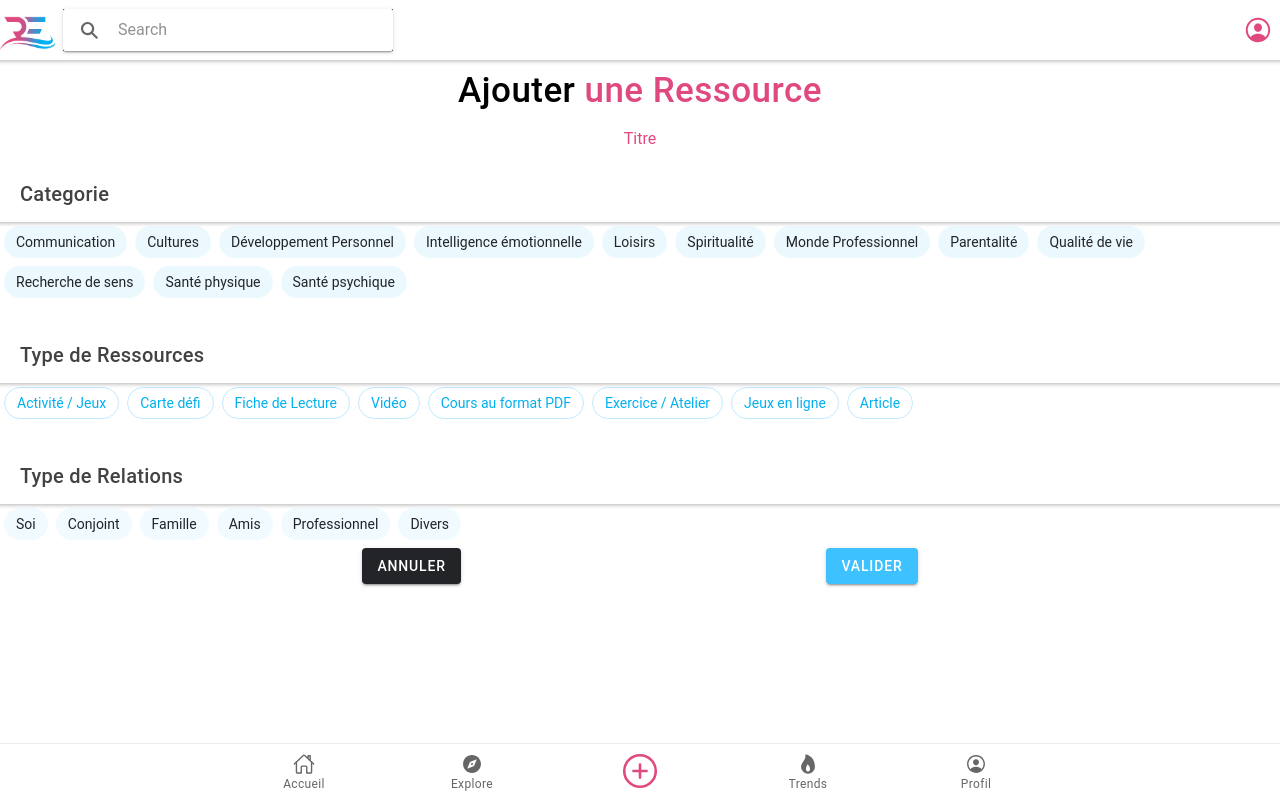
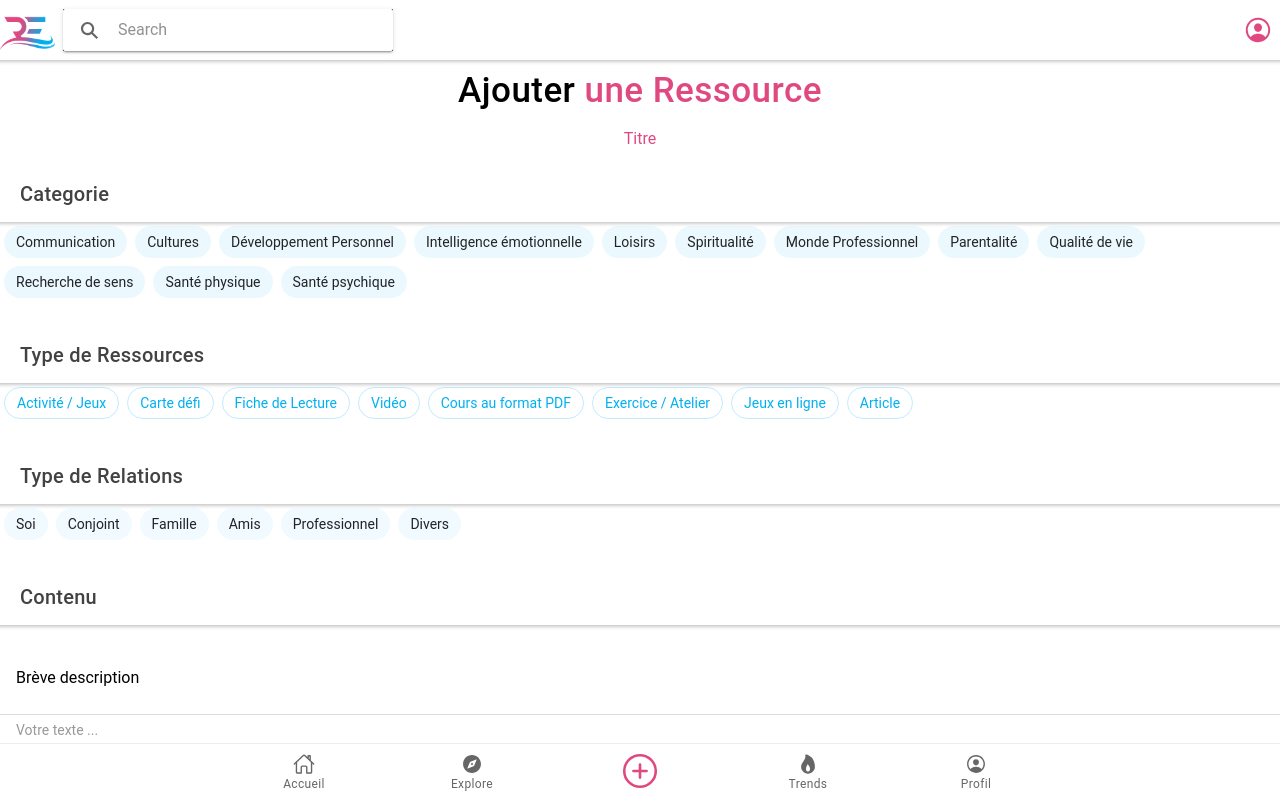
Before and after one commit to ADNAOUI/ressources-relationnelles-mobile, a React (Create React App) app: page /ajouter in a window 1280 px wide. Built offline with nearby package versions, Linux system fonts and the light colour scheme.

Commit message:
ajout de la partie text area

```diff
--- a/src/pages/Ajouter.tsx
+++ b/src/pages/Ajouter.tsx
@@ -1,13 +1,15 @@
-import React from 'react';
-import { IonChip, IonText, IonItem, IonInput, IonLabel, IonHeader, IonToolbar, IonTitle, IonIcon, IonButtons, IonButton, IonContent, IonPage, IonImg } from '@ionic/react';
-import {Link } from 'react-router-dom';
+import React, { useState } from 'react';
+import { IonTextarea, IonItemDivider, IonList, IonChip, IonText, IonItem, IonInput, IonLabel, IonHeader, IonToolbar, IonTitle, IonIcon, IonButtons, IonButton, IonContent, IonPage, IonImg } from '@ionic/react';
+import { Link } from 'react-router-dom';
 
 import './css/ajouter.css';
 
 
-export default class AddRessource extends React.Component {
 
-    render() {
+export const AddRessource: React.FC = () => {
+    const [text, setText] = useState<string>();
+
+
     return (
         <IonPage color="secondary">
             <IonContent>
@@ -64,7 +66,7 @@ export default class AddRessource extends React.Component {
                         </div>
                     </form>
 
-                        <form className="addRessourcesMarginSection firstFormParentAddRessources">
+                    <form className="addRessourcesMarginSection secondFormParentAddRessources">
                         <IonHeader>
                             <IonToolbar>
                                 <IonTitle>Type de Ressources</IonTitle>
@@ -97,7 +99,7 @@ export default class AddRessource extends React.Component {
                             </IonChip>
                         </div>
                     </form>
-                        <form className="addRessourcesMarginSection firstFormParentAddRessources">
+                    <form className="addRessourcesMarginSection thirdFormParentAddRessources">
                         <IonHeader>
                             <IonToolbar>
                                 <IonTitle>Type de Relations</IonTitle>
@@ -125,6 +127,24 @@ export default class AddRessource extends React.Component {
                         </div>
                     </form>
 
+                    <form className="addRessourcesMarginSection fourthFormParentAddRessources">
+                        <IonHeader>
+                            <IonToolbar>
+                                <IonTitle>Contenu</IonTitle>
+                            </IonToolbar>
+                        </IonHeader>
+                        <IonList>
+                            <IonItem>
+                                <IonLabel position="floating">Brève description</IonLabel>
+                                <IonTextarea value={text} onIonChange={e => setText(e.detail.value!)}></IonTextarea>
+                            </IonItem>
+                            <IonItemDivider>Votre texte ...</IonItemDivider>
+                            <IonItem>
+                                <IonTextarea></IonTextarea>
+                            </IonItem>
+                        </IonList>
+                    </form>
+
                     <div className="buttonValiderAndAnnulerAddRessources">
                         <Link to="/accueil">
                             <IonButton color="dark" className="ion-margin-top" type="submit">Annuler</IonButton>
@@ -139,5 +159,5 @@ export default class AddRessource extends React.Component {
 
         </IonPage>
     );
-    };
 }
+export default AddRessource;
--- a/src/pages/css/variables.css
+++ b/src/pages/css/variables.css
@@ -1,5 +1,8 @@
 /* Ionic Variables and Theming. For more info, please see:
 http://ionicframework.com/docs/theming/ */
+ion-page{
+  font-family: Roboto;
+}
 body{
   font-family: Roboto;
 }
```
Lines whose indentation alone changed are shown as unchanged.
